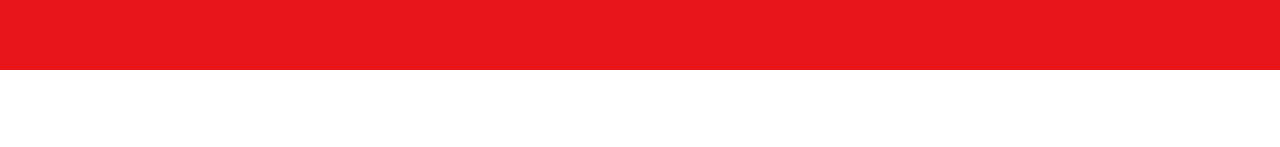
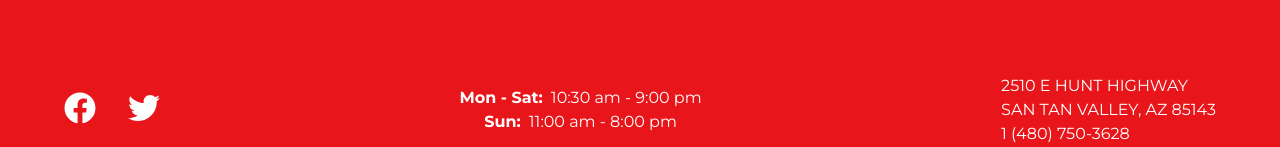
Before and after one commit to tylergreulich/kiyoshi-restaurant, a React (Create React App) app in the folder web/: page /about in a window 1280 px wide. Shown: the part 942-1089 px from the top of the page. Before the commit the page ends 1012 px from the top, so only its background shows below. Built offline with nearby package versions, Linux system fonts and the light colour scheme.

Commit message:
finished footer

```diff
--- a/web/package.json
+++ b/web/package.json
@@ -4,6 +4,10 @@
   "private": true,
   "proxy": "http://localhost:8000",
   "dependencies": {
+    "@fortawesome/fontawesome-svg-core": "^1.2.28",
+    "@fortawesome/free-brands-svg-icons": "^5.13.0",
+    "@fortawesome/free-solid-svg-icons": "^5.13.0",
+    "@fortawesome/react-fontawesome": "^0.1.9",
     "@testing-library/jest-dom": "^4.2.4",
     "@testing-library/react": "^9.3.2",
     "@testing-library/user-event": "^7.1.2",
--- a/web/src/Routes.tsx
+++ b/web/src/Routes.tsx
@@ -1,6 +1,7 @@
 import React from 'react'
 import { BrowserRouter as Router, Route } from 'react-router-dom'
 import styled from 'styled-components'
+import { Footer } from './components/Footer/Footer'
 import { Navigation } from './components/Navigation/Navigation'
 import { About } from './views/About/About'
 import { Home } from './views/Home'
@@ -24,6 +25,7 @@ export const Routes = () => (
       <ContentSection>
         <Route path="/about" exact component={About} />
       </ContentSection>
+      <Footer />
     </AppLayout>
   </Router>
 )
--- /dev/null
+++ b/web/src/components/Footer/Footer.styles.ts
@@ -0,0 +1,47 @@
+import { FontAwesomeIcon } from '@fortawesome/react-fontawesome'
+import styled from 'styled-components'
+
+export const FooterWrapper = styled.footer`
+  margin: 0 auto;
+  display: flex;
+  justify-content: space-between;
+  height: 10vh;
+  align-items: center;
+  background: ${({ theme }) => theme.main.primary};
+  width: 100%;
+  padding: 0 5%;
+  color: ${({ theme }) => theme.main.white};
+`
+
+export const SocialIcon = styled(FontAwesomeIcon)`
+  font-size: 2rem;
+  color: ${({ theme }) => theme.main.white};
+  transition: color 0.2s ease-in-out;
+  cursor: pointer;
+
+  &:hover {
+    color: ${({ theme }) => theme.main.black};
+  }
+`
+
+export const HoursContainer = styled.div`
+  display: flex;
+  flex-direction: column;
+  align-items: center;
+  justify-content: center;
+
+  span {
+    strong {
+      margin-right: 0.25rem;
+    }
+  }
+`
+
+export const Address = styled.div`
+  text-transform: uppercase;
+`
+export const PhoneNumber = styled.a`
+  text-decoration: none;
+  color: ${({ theme }) => theme.main.white};
+`
+export const Copywrite = styled.div``
--- a/web/src/components/Footer/Footer.tsx
+++ b/web/src/components/Footer/Footer.tsx
@@ -1,19 +1,41 @@
+import { faFacebook, faTwitter } from '@fortawesome/free-brands-svg-icons'
 import React from 'react'
-import styled from 'styled-components'
-
-const SocialIcons = styled.div``
-const Address = styled.div``
-const Copywrite = styled.div``
+import {
+  Address,
+  FooterWrapper,
+  HoursContainer,
+  PhoneNumber,
+  SocialIcon
+} from './Footer.styles'
 
 export const Footer = () => (
-  <footer>
-    <SocialIcons>
-      <p>icon</p>
-    </SocialIcons>
-    <Address>
-      2510 e hunt highway
-      <br />
-      san tan valley, az 85143
-    </Address>
-  </footer>
+  <FooterWrapper>
+    <div>
+      <SocialIcon
+        icon={faFacebook}
+        style={{
+          marginRight: '2rem'
+        }}
+      />
+      <SocialIcon icon={faTwitter} />
+    </div>
+    <HoursContainer>
+      <span>
+        <strong>Mon - Sat:</strong> 10:30 am - 9:00 pm
+      </span>
+      <span>
+        <strong>Sun:</strong> 11:00 am - 8:00 pm
+      </span>
+    </HoursContainer>
+    <div>
+      <Address>
+        2510 e hunt highway
+        <br />
+        san tan valley, az 85143
+      </Address>
+      <div>
+        <PhoneNumber href="tel:+14807503628">1 (480) 750-3628</PhoneNumber>
+      </div>
+    </div>
+  </FooterWrapper>
 )
```
Also changed, not shown: 1 other file (tests, documents, lock files or other folders).
